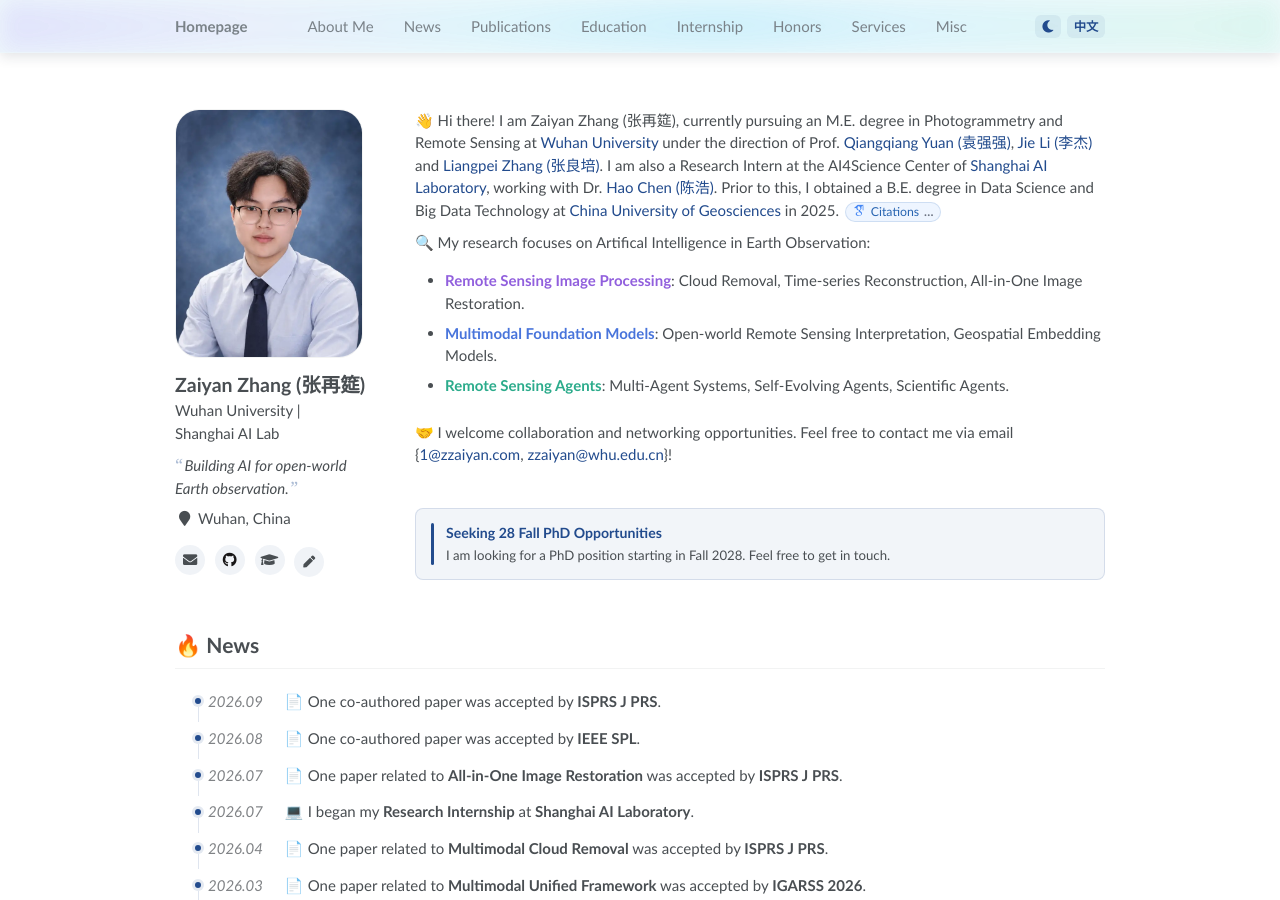
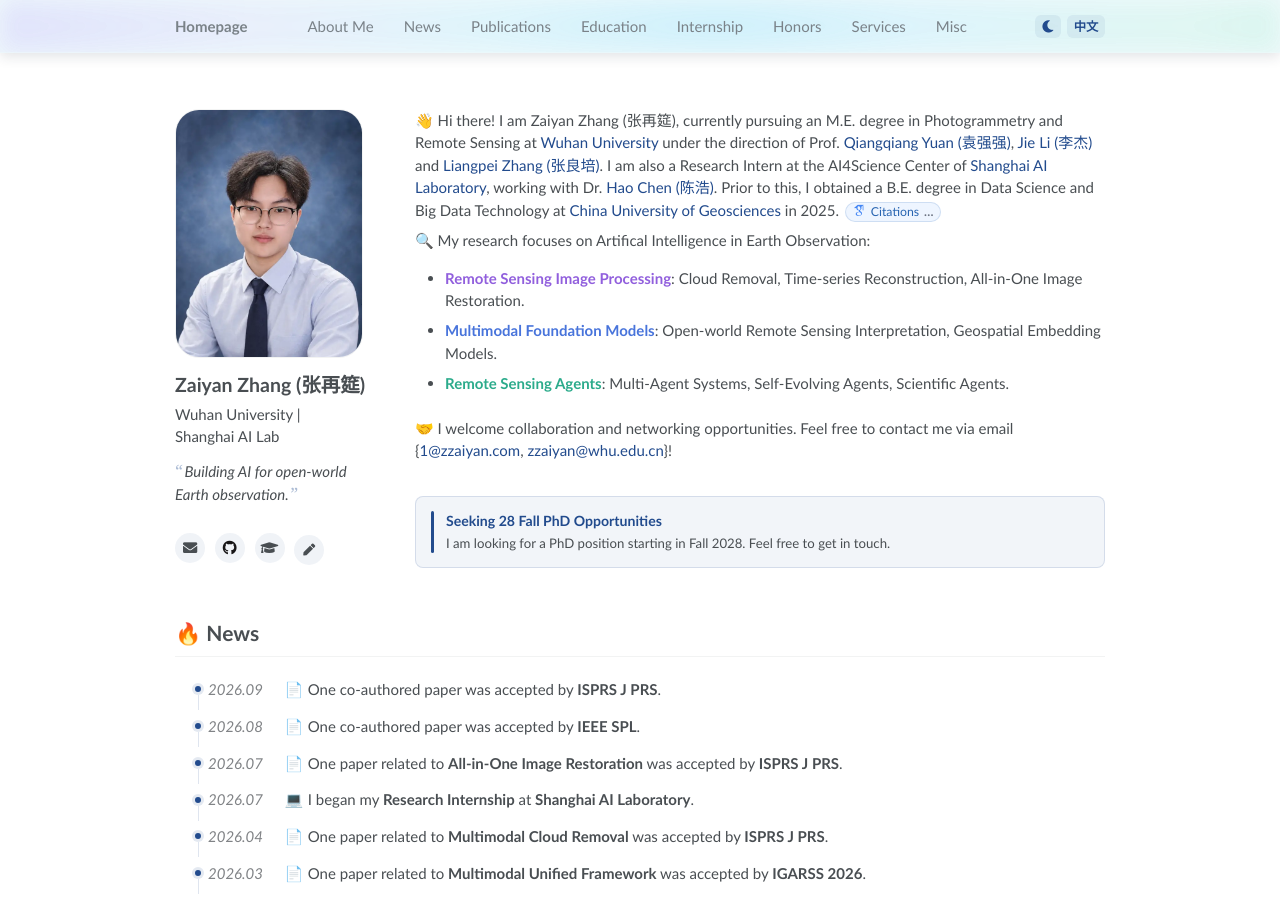
Before and after one commit to zzaiyan/zzaiyan.github.io, a Jekyll site: the page built from _pages/about.md, in a window 1280 px wide and 900 px high. Built offline with Jekyll 4.4.1, drawn with Linux system fonts in a browser that asks for light colours; some web fonts are replaced; a script that is not in the unit is left out.

Commit message:
移除个人信息区地址

```diff
--- a/_config.yml
+++ b/_config.yml
@@ -46,8 +46,6 @@ author:
   avatar: "images/profile/avatar.webp"
   bio: "Wuhan University | Shanghai AI Lab"
   bio_zh: "武汉大学 | 上海 AI Lab"
-  location: "Wuhan, China"
-  location_zh: "中国，武汉"
   employer:
   pubmed:
   googlescholar: "https://scholar.google.com/citations?user=ZpxXejIAAAAJ&hl=en"
```
